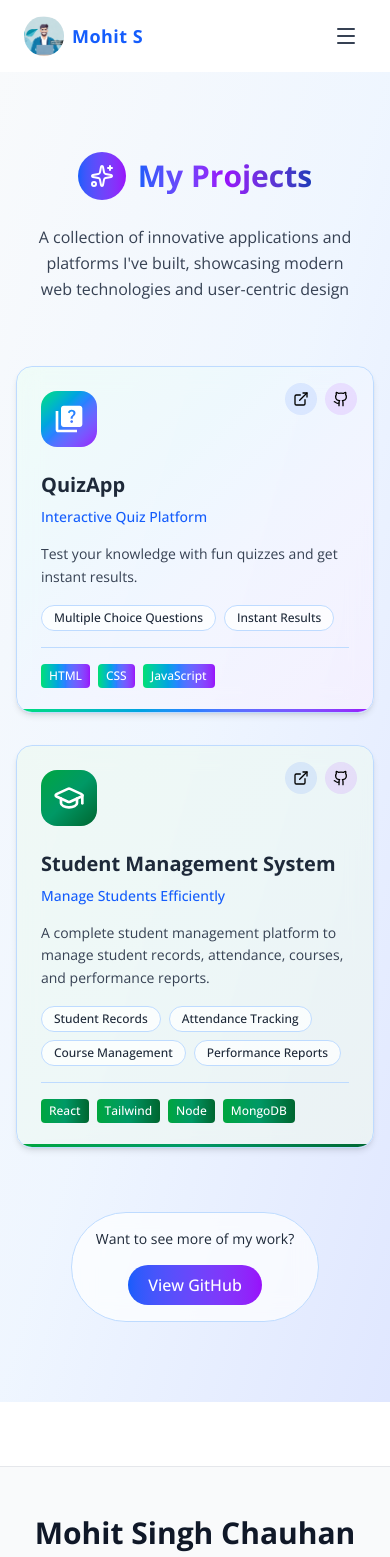
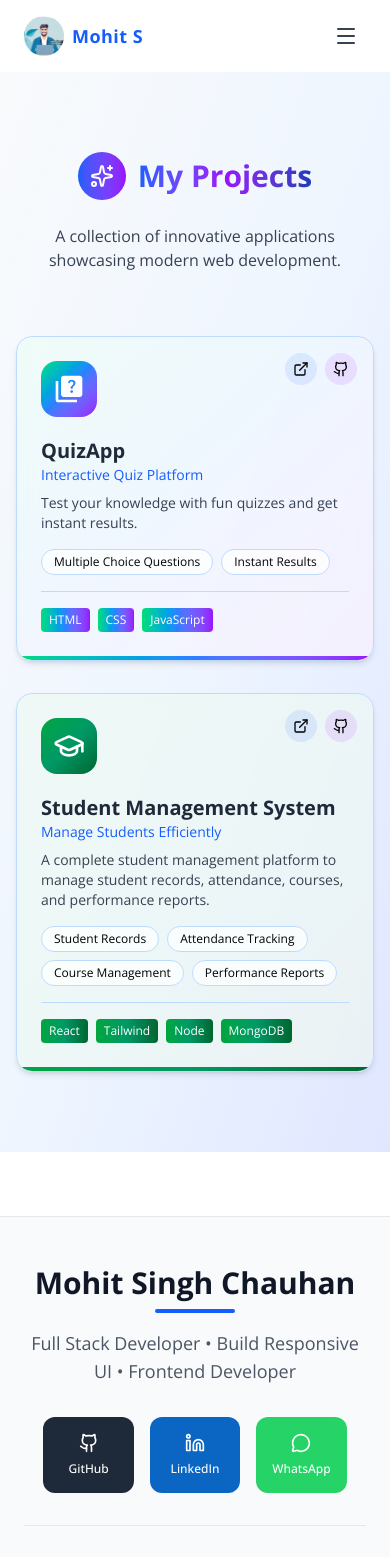
Before and after one commit to mohit8233/my-main-portfolio, a React (Vite) app: page /projects in a window 390 px wide. Shown: the top 1557 px of the page. Built offline with nearby package versions, Linux system fonts and the light colour scheme.

Commit message:
ProjectAdd

```diff
--- a/src/Projects/MyProjects.jsx
+++ b/src/Projects/MyProjects.jsx
@@ -3,22 +3,19 @@ import {
   ExternalLink,
   Github,
   Sparkles,
-  Link as LinkIcon,
-  Brain,
-  DollarSign,
-  Video,
-  FileText,
+  GraduationCap,
 } from "lucide-react";
-import { GraduationCap } from "lucide-react";
-import { MdQuiz, MdWork } from "react-icons/md";
+
+import { MdQuiz } from "react-icons/md";
+
 const MyProjects = () => {
   const projects = [
-
     {
       id: 1,
       title: "QuizApp",
       subtitle: "Interactive Quiz Platform",
-      description: "Test your knowledge with fun quizzes and get instant results.",
+      description:
+        "Test your knowledge with fun quizzes and get instant results.",
       icon: <MdQuiz className="w-8 h-8" />,
       gradient: "from-green-400 via-blue-500 to-purple-600",
       tags: ["HTML", "CSS", "JavaScript"],
@@ -40,145 +37,121 @@ const MyProjects = () => {
         "Student Records",
         "Attendance Tracking",
         "Course Management",
-    "Performance Reports"
+        "Performance Reports",
       ],
       website: "https://smg-self.vercel.app/login",
       github: "https://github.com/mohit8233/SMS",
     },
-
   ];
 
   return (
-    <section className="min-h-screen bg-gradient-to-br from-slate-50 via-blue-50 to-indigo-100 py-20 px-4 sm:px-6 relative">
+    <section className="min-h-screen bg-gradient-to-br from-slate-50 via-blue-50 to-indigo-100 py-20 px-4 sm:px-6">
       <div className="max-w-7xl mx-auto">
-        {/* Header */}
-        <div className="text-center mb-16 px-4">
+
+        {/* HEADER */}
+        <div className="text-center mb-16">
           <div className="inline-flex items-center gap-3 mb-6">
             <div className="w-12 h-12 rounded-full bg-gradient-to-r from-blue-600 to-purple-600 flex items-center justify-center">
               <Sparkles className="w-6 h-6 text-white" />
             </div>
+
             <h2 className="text-3xl sm:text-5xl font-bold bg-gradient-to-r from-blue-600 via-purple-600 to-blue-800 bg-clip-text text-transparent">
               My Projects
             </h2>
           </div>
-          <p className="text-base sm:text-xl text-gray-700 max-w-3xl mx-auto leading-relaxed">
-            A collection of innovative applications and platforms I've built,
-            showcasing modern web technologies and user-centric design
+
+          <p className="text-gray-700 max-w-2xl mx-auto">
+            A collection of innovative applications showcasing modern web development.
           </p>
         </div>
 
-        {/* Projects Grid */}
+        {/* GRID */}
         <div className="grid grid-cols-1 sm:grid-cols-2 lg:grid-cols-3 gap-8">
           {projects.map((project) => (
             <div
               key={project.id}
-              className="relative bg-white/70 backdrop-blur-md rounded-2xl border border-blue-200 overflow-hidden shadow-md transition-all duration-500 hover:scale-105"
+              className="relative bg-white/70 backdrop-blur-md rounded-2xl border border-blue-200 overflow-hidden shadow-md hover:scale-105 transition duration-500"
             >
-              {/* Gradient Overlay */}
+              {/* glow */}
               <div
                 className={`absolute inset-0 bg-gradient-to-br ${project.gradient} opacity-5`}
               />
 
-              {/* Action Buttons (Always Visible) */}
-              <div className="absolute top-4 right-4 z-10">
-                <div className="flex gap-2">
+              {/* buttons */}
+              <div className="absolute top-4 right-4 z-10 flex gap-2">
                 {project.website && (
                   <a
                     href={project.website}
                     target="_blank"
                     rel="noopener noreferrer"
-                      className="w-8 h-8 rounded-full bg-blue-600/10 flex items-center justify-center hover:bg-blue-600 hover:text-white transition-colors"
+                    className="w-8 h-8 flex items-center justify-center rounded-full bg-blue-600/10 hover:bg-blue-600 hover:text-white"
                   >
                     <ExternalLink className="w-4 h-4" />
                   </a>
                 )}
+
                 {project.github && (
                   <a
                     href={project.github}
                     target="_blank"
                     rel="noopener noreferrer"
-                      className="w-8 h-8 rounded-full bg-purple-600/10 flex items-center justify-center hover:bg-purple-600 hover:text-white transition-colors"
+                    className="w-8 h-8 flex items-center justify-center rounded-full bg-purple-600/10 hover:bg-purple-600 hover:text-white"
                   >
                     <Github className="w-4 h-4" />
                   </a>
                 )}
               </div>
+
+              <div className="relative p-6">
+
+                {/* ICON */}
+                <div
+                  className={`w-14 h-14 flex items-center justify-center rounded-2xl bg-gradient-to-br ${project.gradient} mb-5 text-white`}
+                >
+                  {project.icon}
                 </div>
 
-              <div className="relative p-6 sm:p-8">
-                {/* Icon */}
-                <div
-                  className={`inline-flex items-center justify-center w-14 h-14 sm:w-16 sm:h-16 rounded-2xl bg-gradient-to-br ${project.gradient} mb-6`}
-                >
-                  <div className="text-white">{project.icon}</div>
-                </div>
-
-                {/* Content */}
-                <div className="space-y-4">
-                  <div>
-                    <h3 className="text-xl sm:text-2xl font-bold text-gray-800 mb-2">
+                {/* CONTENT */}
+                <h3 className="text-xl font-bold text-gray-800">
                   {project.title}
                 </h3>
-                    <p className="text-sm font-medium text-blue-600 mb-3">
+
+                <p className="text-blue-600 text-sm mb-2">
                   {project.subtitle}
                 </p>
-                  </div>
 
-                  <p className="text-gray-700 leading-relaxed text-sm sm:text-base">
+                <p className="text-gray-700 text-sm mb-4">
                   {project.description}
                 </p>
 
-                  {/* Features */}
-                  <div className="flex flex-wrap gap-2">
-                    {project.features.map((feature, idx) => (
+                {/* FEATURES */}
+                <div className="flex flex-wrap gap-2 mb-4">
+                  {project.features.map((f, i) => (
                     <span
-                        key={idx}
-                        className="px-3 py-1 text-xs font-medium bg-white/70 text-gray-800 rounded-full border border-blue-200"
+                      key={i}
+                      className="text-xs px-3 py-1 bg-white/70 border border-blue-200 rounded-full"
                     >
-                        {feature}
+                      {f}
                     </span>
                   ))}
                 </div>
 
-                  {/* Tech Stack */}
-                  <div className="pt-4 border-t border-blue-200">
-                    <div className="flex flex-wrap gap-2">
-                      {project.tags.map((tag, idx) => (
+                {/* TAGS */}
+                <div className="flex flex-wrap gap-2 border-t pt-4 border-blue-200">
+                  {project.tags.map((tag, i) => (
                     <span
-                          key={idx}
-                          className={`px-2 py-1 text-xs font-medium rounded bg-gradient-to-r ${project.gradient} text-white`}
+                      key={i}
+                      className={`text-xs px-2 py-1 text-white rounded bg-gradient-to-r ${project.gradient}`}
                     >
                       {tag}
                     </span>
                   ))}
                 </div>
               </div>
-                </div>
-              </div>
 
-              {/* Bottom Glow */}
-              <div
-                className={`absolute bottom-0 left-0 right-0 h-[3px] bg-gradient-to-r ${project.gradient}`}
-              />
+              <div className={`h-1 bg-gradient-to-r ${project.gradient}`} />
             </div>
           ))}
-        </div>
-
-        {/* Bottom CTA */}
-        <div className="text-center mt-16 px-4">
-          <div className="inline-flex flex-col sm:flex-row items-center gap-4 px-6 sm:px-8 py-4 bg-white/70 backdrop-blur-md rounded-full border border-blue-200">
-            <span className="text-gray-800 text-sm sm:text-base">
-              Want to see more of my work?
-            </span>
-            <a
-              href="https://github.com/mohit8233"
-              target="_blank"
-              rel="noopener noreferrer"
-              className="px-5 py-2 bg-gradient-to-r from-blue-600 to-purple-600 text-white rounded-full font-medium hover:from-blue-500 hover:to-purple-500 transition-all duration-300 hover:scale-105"
-            >
-              View GitHub
-            </a>
-          </div>
         </div>
       </div>
     </section>
```
Lines whose indentation alone changed are shown as unchanged.
